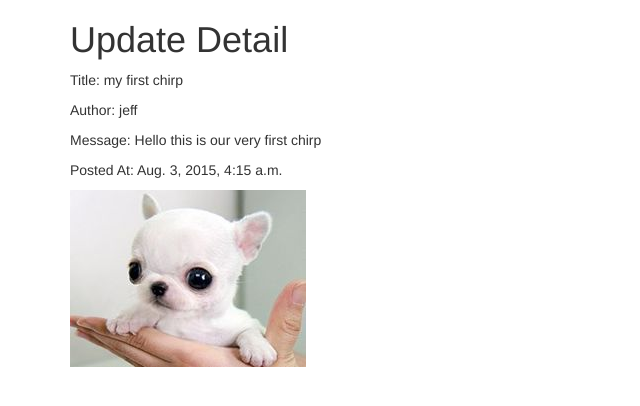
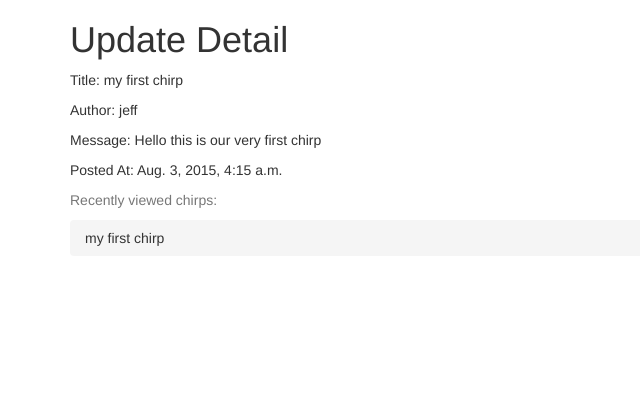
Before and after one commit to tiy-lv-python-2015-06/chirper, a Django app: page /updates/1/ in a window 1280 px wide. Shown: the top 406 px of the page, without its empty margins (0-640 px from the left). Run offline with Django 3.2, Linux system fonts and the light colour scheme; data comes from the database, SQL or seed files in the repository; some libraries are stand-ins or nearby versions.

Commit message:
Adding session information and form for create

```diff
--- a/templates/base.html
+++ b/templates/base.html
@@ -15,5 +15,19 @@
         {% block content %}
         {% endblock %}
     </div>
+    <footer class="footer">
+      <div class="container">
+        <p class="text-muted">
+            {% if request.session.viewed %}
+            Recently viewed chirps:
+            <ol class="breadcrumb">
+                {% for page in request.session.viewed %}
+                    <li>{{ page }}</li>
+                {% endfor %}
+            </ol>
+            {% endif %}
+        </p>
+      </div>
+    </footer>
 </body>
 </html>
--- a/templates/updates/detail_chirp.html
+++ b/templates/updates/detail_chirp.html
@@ -8,6 +8,4 @@
     <p>Message: {{ chirp.message }}</p>
     <p>Posted At: {{ chirp.posted_at }}</p>
 
-    <img src="{% static "images/cutesmall.jpg" %}" alt="Another cutie"/>
-
 {% endblock %}
--- a/updates/forms.py
+++ b/updates/forms.py
@@ -1,8 +1,12 @@
-from django.forms import ModelForm
+from django.forms import ModelForm, Textarea
 from updates.models import Chirp
 
 
 class ChirpForm(ModelForm):
+
     class Meta:
         model = Chirp
         fields = ('title', 'message')
+        widgets = {
+            'message': Textarea(attrs={'rows':2})
+        }
--- a/updates/views.py
+++ b/updates/views.py
@@ -29,10 +29,23 @@ class ChirpDetail(DetailView):
     # Default chirp_detail.html
     template_name = 'updates/detail_chirp.html'
 
+    def get_context_data(self, **kwargs):
+        context = super(ChirpDetail, self).get_context_data(**kwargs)
+
+        # Add the title to the session
+        if 'viewed' not in self.request.session.keys():
+            self.request.session['viewed'] = []
+
+        if self.object.title not in self.request.session['viewed']:
+            self.request.session['viewed'].append(self.object.title)
+            self.request.session.modified = True
+
+        return context
+
 
 class ChirpCreate(CreateView):
     model = Chirp
-    fields = ('title', 'message')
+    form_class = ChirpForm
     success_url = reverse_lazy('list_chirps')
     # Default = chirp_form.html
     template_name = "updates/create_chirp.html"
```
